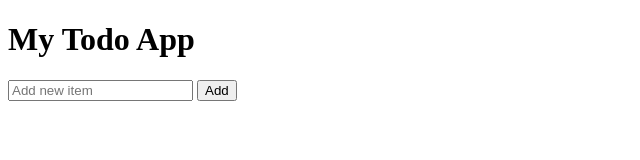
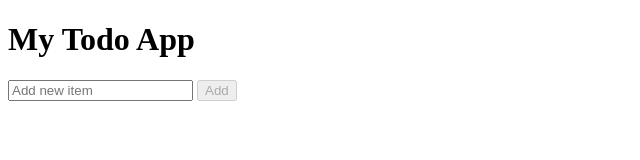
Before and after one commit to snakemode/ToDoApp, a plain HTML site: page index.html in a window 1280 px wide. Shown: the full height of the page, 0-640 px from the left. Drawn offline with Linux system fonts and the light colour scheme.

Commit message:
Disable the add button by default.

```diff
--- a/index.html
+++ b/index.html
@@ -19,7 +19,7 @@
 
         <label class="new" for="new">
             <input id="new" class="new-input" type="text" placeholder="Add new item">
-            <button id="add" class="new-button">Add</button>
+            <button id="add" class="new-button" disabled>Add</button>
         </label>
 
 
```
